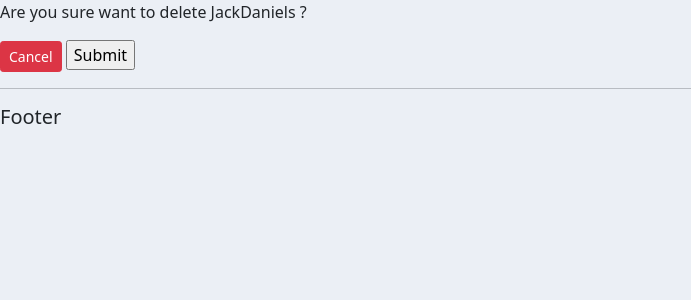
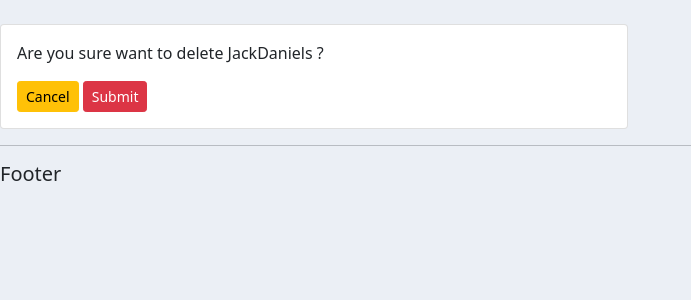
Before and after one commit to Anandhu4456/django-CRM, a Django app: page /deleteOrder/3 in a window 1280 px wide. Shown: the part 56-356 px from the top of the page, without its empty margins (0-691 px from the left). Run offline with Django 5.2, Linux system fonts and the light colour scheme; data comes from the database, SQL or seed files in the repository.

Commit message:
syled form and delete page

```diff
--- a/crm/accounts/templates/accounts/delete.html
+++ b/crm/accounts/templates/accounts/delete.html
@@ -1,10 +1,17 @@
-{% extends 'accounts/main.html'%}
-{% load static %}
-{% block content %}
-<p>Are you sure want to delete {{item}} ?</p>
-<form action="{% url 'delete_order' item.id %}" method="POST">
-    {% csrf_token%}
-    <a class="btn btn-sm btn-danger" href="{% url 'home'%}">Cancel</a>
-    <input type="submit" name="confirm">
-</form>
+{% extends 'accounts/main.html'%} {% load static %} {% block content %}
+
+<br />
+<div class="row">
+  <div class="col-md-6">
+    <div class="card card-body">
+      <p>Are you sure want to delete {{item}} ?</p>
+      <form action="{% url 'delete_order' item.id %}" method="POST">
+        {% csrf_token%}
+        <a class="btn btn-sm btn-warning" href="{% url 'home'%}">Cancel</a>
+        <input class="btn btn-sm btn-danger" type="submit" name="confirm" />
+      </form>
+    </div>
+  </div>
+</div>
+
 {% endblock content %}
```
Also changed, not shown: crm/accounts/templates/accounts/order_form.html (+12 -5 lines).
